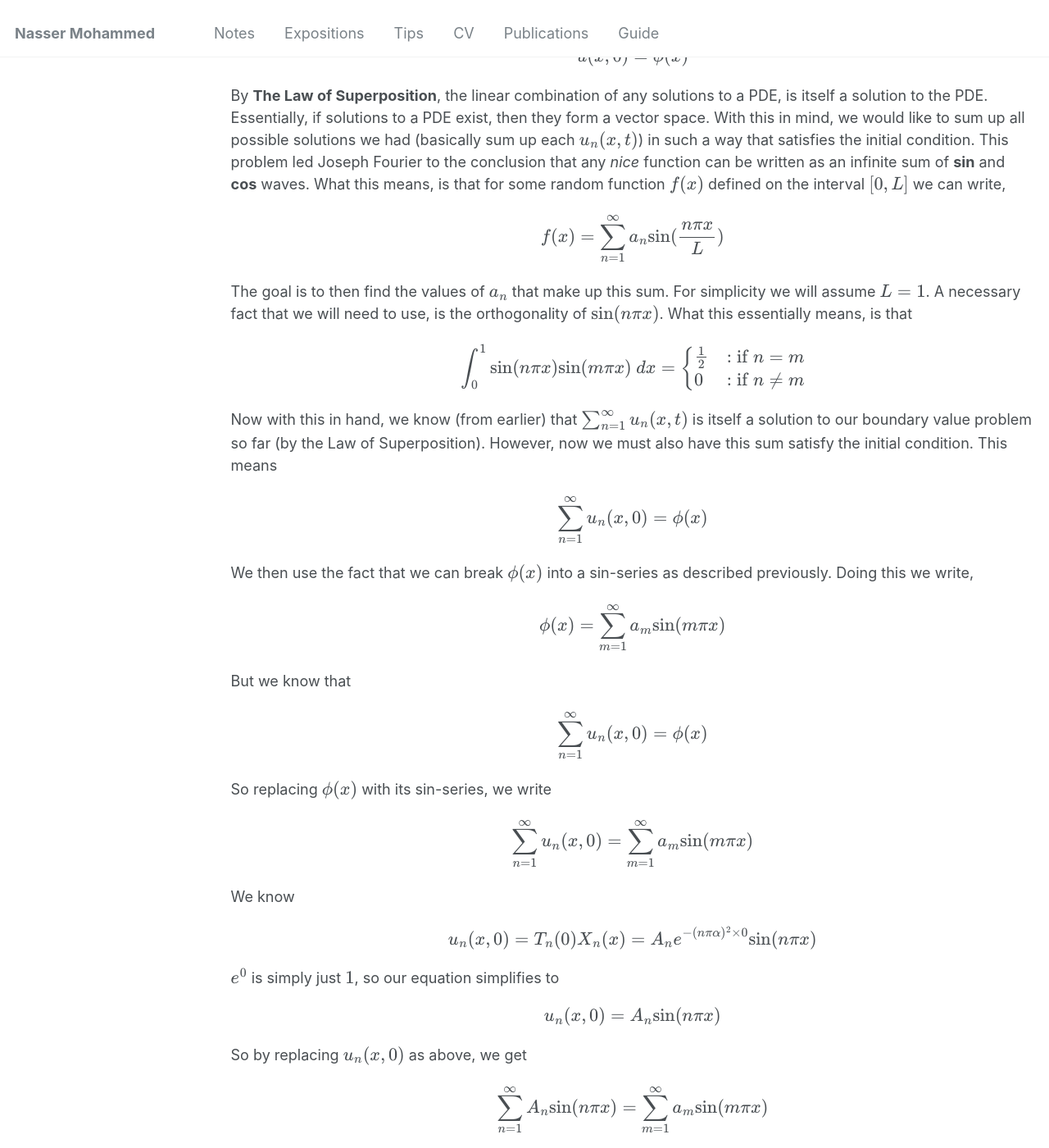
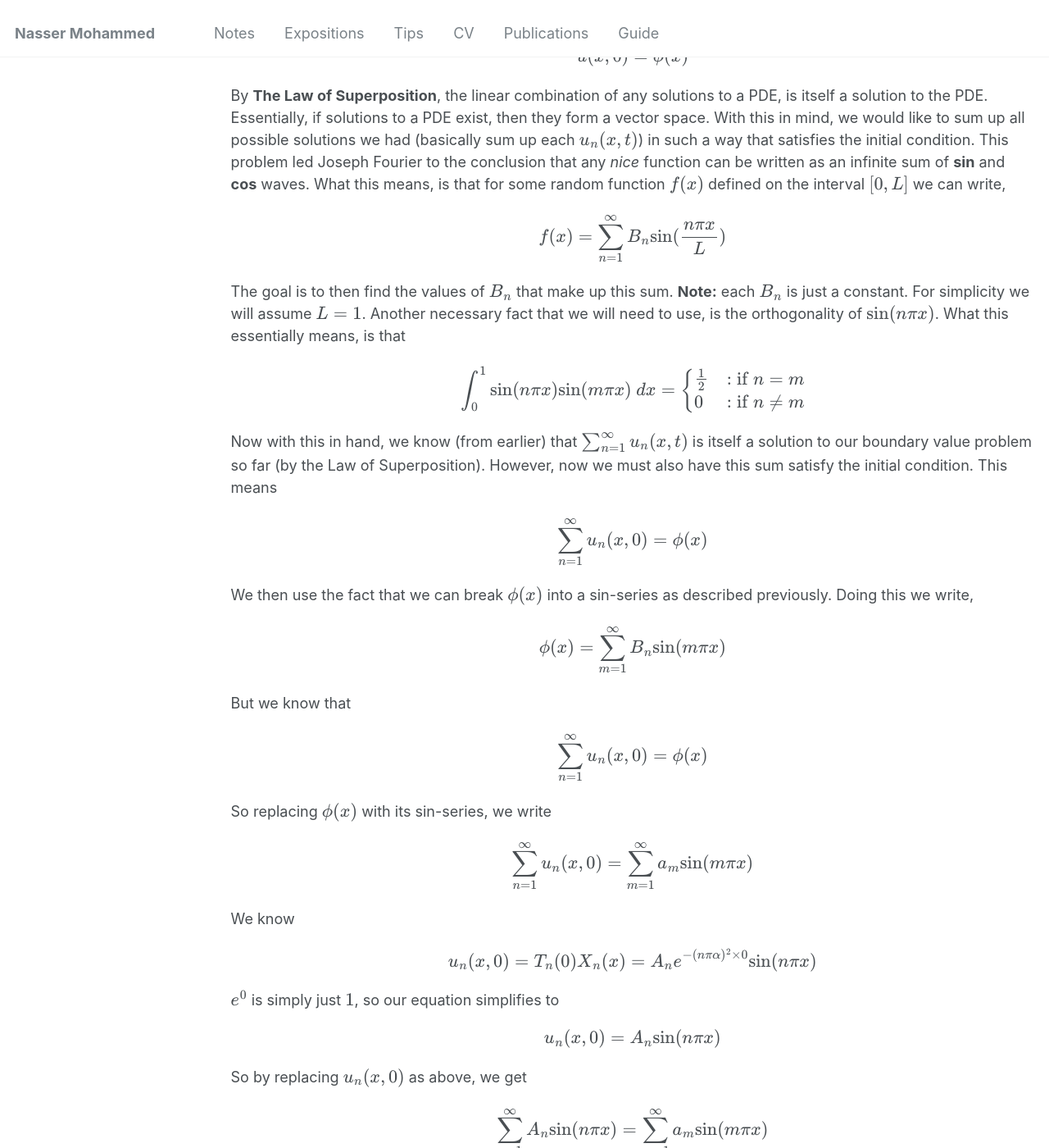
Before and after one commit to Nasser-Mohammed/Nasser-Mohammed.github.io, a Jekyll site: the page built from _pages/notes/pde/heatequation.md, in a window 1280 px wide and 1400 px high, scrolled down 7223 px. Shown: the whole window at 82% size. Built offline with Jekyll 4.4.1, drawn with Linux system fonts in a browser that asks for light colours; some of the changed text lies outside the part shown.

Commit message:
Update heatequation.md

```diff
--- a/_pages/notes/pde/heatequation.md
+++ b/_pages/notes/pde/heatequation.md
@@ -73,8 +73,8 @@ This was one of the last major steps, we now know the solution to the (homogenou
 Final Step: Extending the Solution to Solve with an Initial Condition
 =====
 So, our initial condition is, \\[u(x,0) = \phi(x)\\]
-By **The Law of Superposition**, the linear combination of any solutions to a PDE, is itself a solution to the PDE. Essentially, if solutions to a PDE exist, then they form a vector space. With this in mind, we would like to sum up all possible solutions we had (basically sum up each \\(u_n(x,t)\\)) in such a way that satisfies the initial condition. This problem led Joseph Fourier to the conclusion that any *nice* function can be written as an infinite sum of **sin** and **cos** waves. What this means, is that for some random function \\(f(x)\\) defined on the interval \\([0, L]\\) we can write, \\[f(x) = \sum_{n = 1}^{\infty}a_n\text{sin}(\frac{n\pi x}{L})\\]
-The goal is to then find the values of \\(a_n\\) that make up this sum. For simplicity we will assume \\(L = 1\\). A necessary fact that we will need to use, is the orthogonality of \\(\text{sin}(n\pi x)\\). What this essentially means, is that
+By **The Law of Superposition**, the linear combination of any solutions to a PDE, is itself a solution to the PDE. Essentially, if solutions to a PDE exist, then they form a vector space. With this in mind, we would like to sum up all possible solutions we had (basically sum up each \\(u_n(x,t)\\)) in such a way that satisfies the initial condition. This problem led Joseph Fourier to the conclusion that any *nice* function can be written as an infinite sum of **sin** and **cos** waves. What this means, is that for some random function \\(f(x)\\) defined on the interval \\([0, L]\\) we can write, \\[f(x) = \sum_{n = 1}^{\infty}B_n\text{sin}(\frac{n\pi x}{L})\\]
+The goal is to then find the values of \\(B_n\\) that make up this sum. **Note:** each \\(B_n\\) is just a constant. For simplicity we will assume \\(L = 1\\). Another necessary fact that we will need to use, is the orthogonality of \\(\text{sin}(n\pi x)\\). What this essentially means, is that
 
 <div style="text-align: center;">
 $$
@@ -89,7 +89,7 @@ $$
 </div>
 Now with this in hand, we know (from earlier) that \\(\sum_{n = 1}^{\infty}u_n(x,t)\\) is itself a solution to our boundary value problem so far (by the Law of Superposition). However, now we must also have this sum satisfy the initial condition. This means
 \\[\sum_{n = 1}^{\infty}u_n(x,0) = \phi(x)\\]
-We then use the fact that we can break \\(\phi(x)\\) into a sin-series as described previously. Doing this we write, \\[\phi(x) = \sum_{m = 1}^{\infty}a_m\text{sin}(m\pi x)\\]
+We then use the fact that we can break \\(\phi(x)\\) into a sin-series as described previously. Doing this we write, \\[\phi(x) = \sum_{m = 1}^{\infty}B_n\text{sin}(m\pi x)\\]
 But we know that \\[\sum_{n = 1}^{\infty}u_n(x, 0) = \phi(x)\\]
 So replacing \\(\phi(x)\\) with its sin-series, we write \\[\sum_{n = 1}^{\infty}u_n(x,0) = \sum_{m = 1}^{\infty}a_m\text{sin}(m\pi x)\\]
 We know
```
Also changed, not shown: other parts of _pages/notes/pde/heatequation.md (+2 -0 lines).
